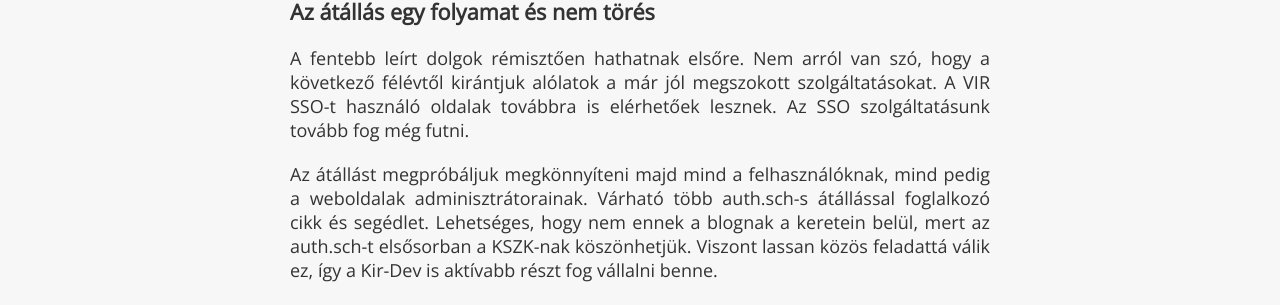
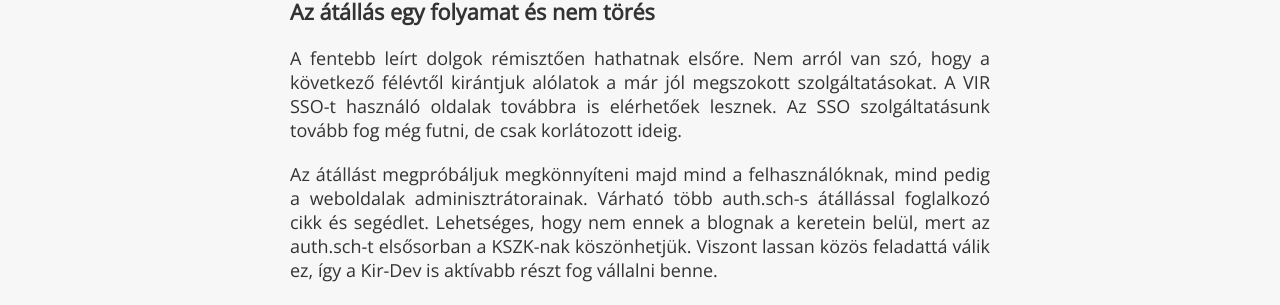
Before and after one commit to kir-dev/kir-dev.sch.bme.hu, a Jekyll site: the page built from _posts/2014-03-16-auth-sch.md, in a window 1280 px wide. Shown: the part 1422-1727 px from the top of the page. Built offline with Jekyll 4.4.1, drawn with Linux system fonts in a browser that asks for light colours; Markdown is read by kramdown in place of the engine named in the settings; comment, search, counter and statistics services are not loaded.

Commit message:
[auth.sch] added some more details

```diff
--- a/_posts/2014-03-16-auth-sch.md
+++ b/_posts/2014-03-16-auth-sch.md
@@ -32,7 +32,7 @@ Ez annyiban érdekes, hogy a VIR felhasználónév eltűnésével a profilotokat
 
 ## Az átállás egy folyamat és nem törés
 
-A fentebb leírt dolgok rémisztően hathatnak elsőre. Nem arról van szó, hogy a következő félévtől kirántjuk alólatok a már jól megszokott szolgáltatásokat. A VIR SSO-t használó oldalak továbbra is elérhetőek lesznek. Az SSO szolgáltatásunk tovább fog még futni.
+A fentebb leírt dolgok rémisztően hathatnak elsőre. Nem arról van szó, hogy a következő félévtől kirántjuk alólatok a már jól megszokott szolgáltatásokat. A VIR SSO-t használó oldalak továbbra is elérhetőek lesznek. Az SSO szolgáltatásunk tovább fog még futni, de csak korlátozott ideig.
 
 Az átállást megpróbáljuk megkönnyíteni majd mind a felhasználóknak, mind pedig a weboldalak adminisztrátorainak. Várható több auth.sch-s átállással foglalkozó cikk és segédlet. Lehetséges, hogy nem ennek a blognak a keretein belül, mert az auth.sch-t elsősorban a KSZK-nak köszönhetjük. Viszont lassan közös feladattá válik ez, így a Kir-Dev is aktívabb részt fog vállalni benne.
 
```
